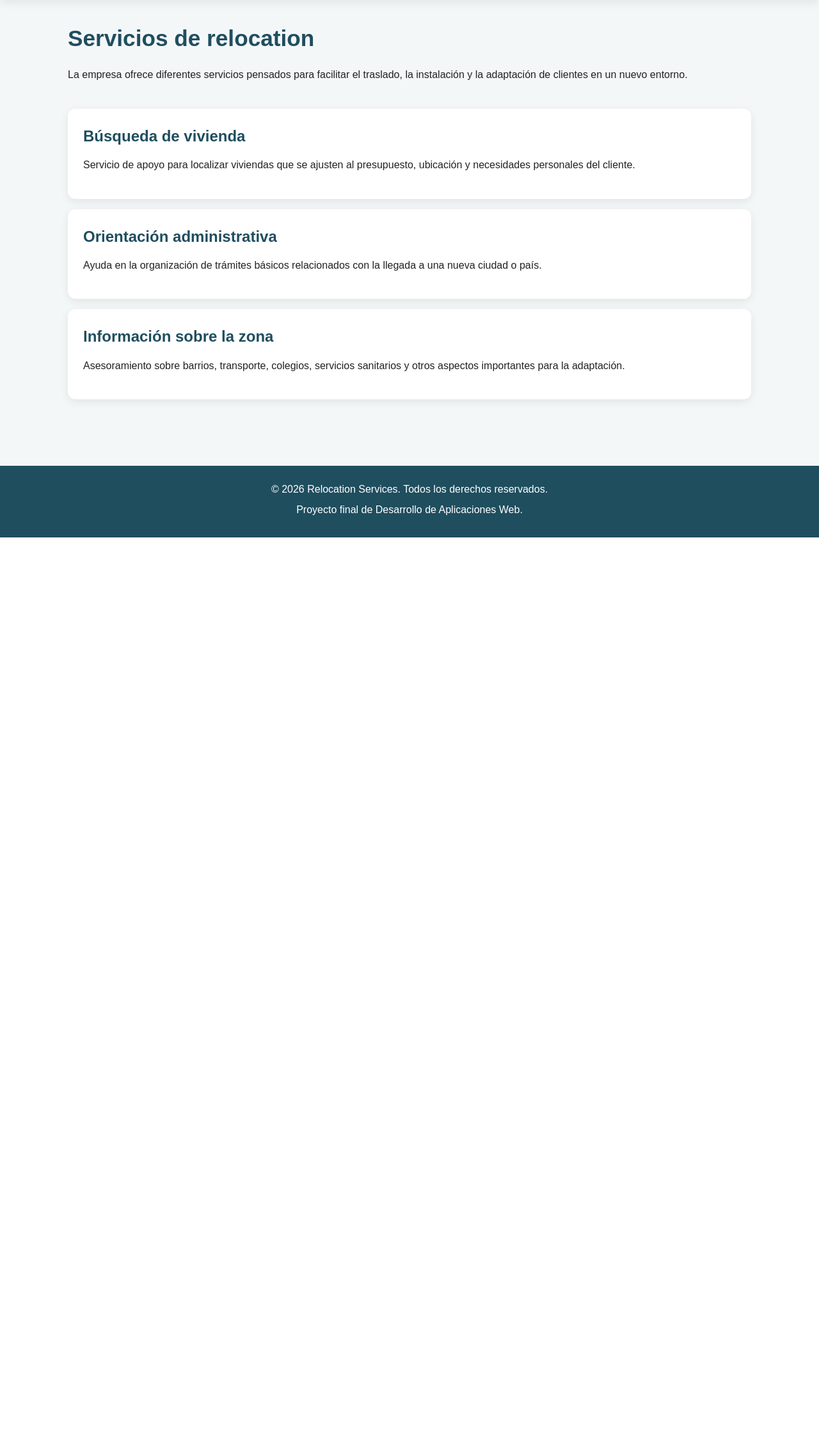
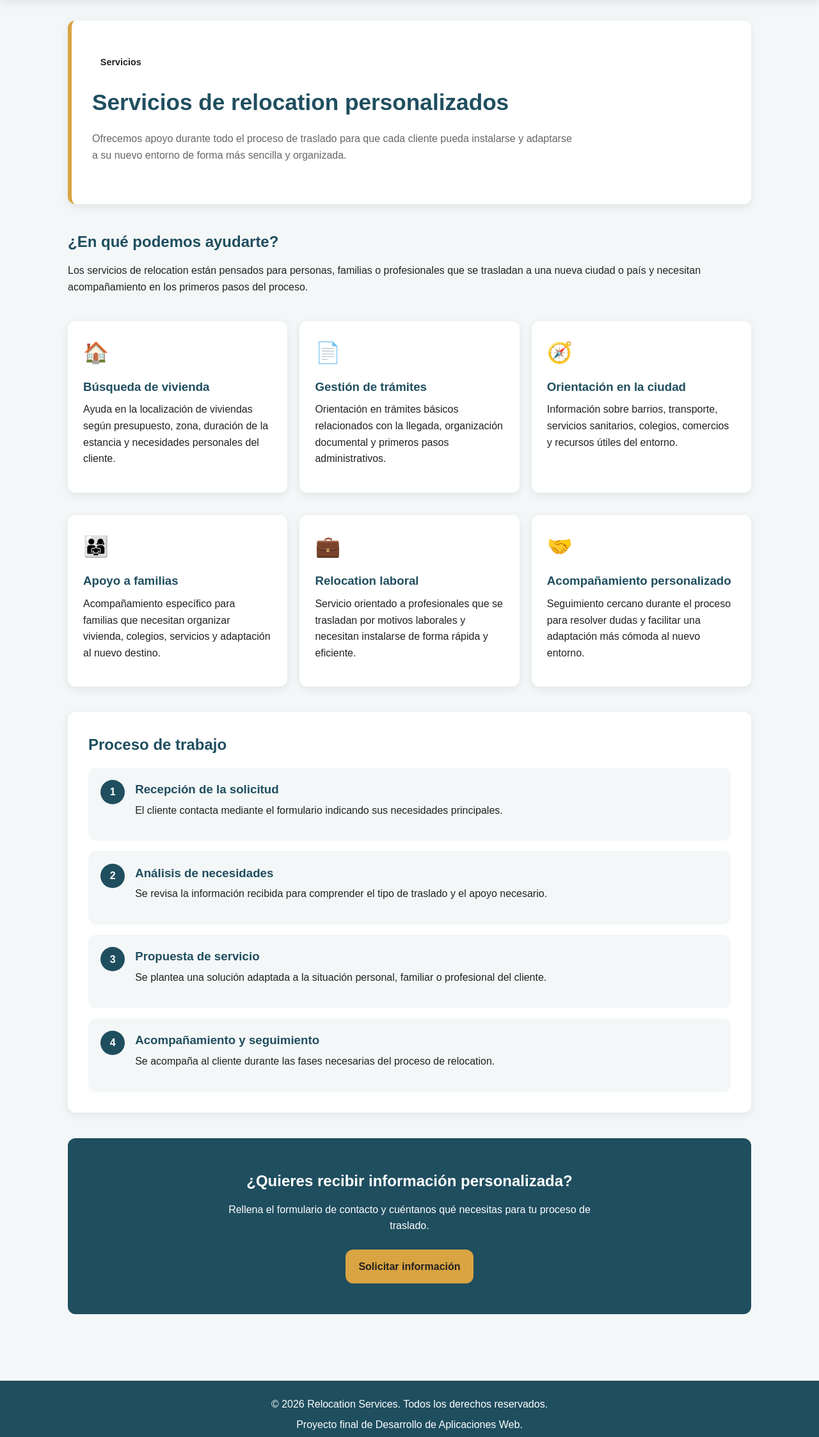
Before and after one commit to githacker2005/Proyectofinal, a PHP site: page /servicios.php in a window 1280 px wide. Shown: the part 146-2392 px from the top of the page at 64% size. Before the commit the page ends 986 px from the top, so only its background shows below. Run offline with PHP 8.4, Linux system fonts and the light colour scheme.

Commit message:
Crear página de servicios de relocation

```diff
--- a/css/style.css
+++ b/css/style.css
@@ -406,3 +406,101 @@ footer p {
         text-align: center;
     }
 }
+/* =========================
+   PÁGINA DE SERVICIOS
+========================= */
+
+.page-hero {
+    background-color: var(--color-blanco);
+    padding: 3rem 2rem;
+    border-radius: var(--borde-redondeado);
+    box-shadow: var(--sombra-suave);
+    border-left: 6px solid var(--color-acento);
+}
+
+.page-hero p {
+    max-width: 750px;
+    color: var(--color-texto-suave);
+}
+
+.services-grid {
+    display: grid;
+    grid-template-columns: repeat(3, 1fr);
+    gap: 1.2rem;
+    margin-top: 1.5rem;
+}
+
+.service-card {
+    transition: transform 0.2s ease, box-shadow 0.2s ease;
+}
+
+.service-card:hover {
+    transform: translateY(-4px);
+    box-shadow: 0 8px 22px rgba(0, 0, 0, 0.12);
+}
+
+.service-icon {
+    display: inline-block;
+    font-size: 2rem;
+    margin-bottom: 0.8rem;
+}
+
+.service-process {
+    background-color: var(--color-blanco);
+    padding: 2rem;
+    border-radius: var(--borde-redondeado);
+    box-shadow: var(--sombra-suave);
+}
+
+.timeline {
+    display: grid;
+    gap: 1rem;
+    margin-top: 1rem;
+}
+
+.timeline-item {
+    display: grid;
+    grid-template-columns: auto 1fr;
+    gap: 1rem;
+    align-items: flex-start;
+    background-color: var(--color-secundario);
+    padding: 1.2rem;
+    border-radius: var(--borde-redondeado);
+}
+
+.timeline-item span {
+    width: 38px;
+    height: 38px;
+    background-color: var(--color-principal);
+    color: var(--color-blanco);
+    border-radius: 50%;
+    display: grid;
+    place-items: center;
+    font-weight: bold;
+}
+
+.timeline-item h3 {
+    margin-bottom: 0.3rem;
+}
+
+/* Responsive servicios */
+
+@media (max-width: 900px) {
+    .services-grid {
+        grid-template-columns: 1fr 1fr;
+    }
+}
+
+@media (max-width: 600px) {
+    .page-hero {
+        padding: 2rem 1.2rem;
+    }
+
+    .services-grid {
+        grid-template-columns: 1fr;
+    }
+
+    .timeline-item {
+        grid-template-columns: 1fr;
+    }
+}
--- a/servicios.php
+++ b/servicios.php
@@ -3,38 +3,124 @@ $pageTitle = "Servicios - Relocation Services";
 include "includes/header.php";
 ?>
 
-<section>
-    <h1>Servicios de relocation</h1>
+<section class="page-hero">
+    <span class="hero-label">Servicios</span>
+    <h1>Servicios de relocation personalizados</h1>
     <p>
-        La empresa ofrece diferentes servicios pensados para facilitar el traslado,
-        la instalación y la adaptación de clientes en un nuevo entorno.
+        Ofrecemos apoyo durante todo el proceso de traslado para que cada cliente pueda
+        instalarse y adaptarse a su nuevo entorno de forma más sencilla y organizada.
     </p>
 </section>
 
 <section>
-    <article>
-        <h2>Búsqueda de vivienda</h2>
+    <h2>¿En qué podemos ayudarte?</h2>
     <p>
-            Servicio de apoyo para localizar viviendas que se ajusten al presupuesto,
-            ubicación y necesidades personales del cliente.
+        Los servicios de relocation están pensados para personas, familias o profesionales
+        que se trasladan a una nueva ciudad o país y necesitan acompañamiento en los
+        primeros pasos del proceso.
+    </p>
+
+    <div class="services-grid">
+        <article class="service-card">
+            <span class="service-icon">🏠</span>
+            <h3>Búsqueda de vivienda</h3>
+            <p>
+                Ayuda en la localización de viviendas según presupuesto, zona, duración
+                de la estancia y necesidades personales del cliente.
             </p>
         </article>
 
-    <article>
-        <h2>Orientación administrativa</h2>
+        <article class="service-card">
+            <span class="service-icon">📄</span>
+            <h3>Gestión de trámites</h3>
             <p>
-            Ayuda en la organización de trámites básicos relacionados con la llegada
-            a una nueva ciudad o país.
+                Orientación en trámites básicos relacionados con la llegada, organización
+                documental y primeros pasos administrativos.
             </p>
         </article>
 
-    <article>
-        <h2>Información sobre la zona</h2>
+        <article class="service-card">
+            <span class="service-icon">🧭</span>
+            <h3>Orientación en la ciudad</h3>
             <p>
-            Asesoramiento sobre barrios, transporte, colegios, servicios sanitarios
-            y otros aspectos importantes para la adaptación.
+                Información sobre barrios, transporte, servicios sanitarios, colegios,
+                comercios y recursos útiles del entorno.
             </p>
         </article>
+
+        <article class="service-card">
+            <span class="service-icon">👨‍👩‍👧</span>
+            <h3>Apoyo a familias</h3>
+            <p>
+                Acompañamiento específico para familias que necesitan organizar vivienda,
+                colegios, servicios y adaptación al nuevo destino.
+            </p>
+        </article>
+
+        <article class="service-card">
+            <span class="service-icon">💼</span>
+            <h3>Relocation laboral</h3>
+            <p>
+                Servicio orientado a profesionales que se trasladan por motivos laborales
+                y necesitan instalarse de forma rápida y eficiente.
+            </p>
+        </article>
+
+        <article class="service-card">
+            <span class="service-icon">🤝</span>
+            <h3>Acompañamiento personalizado</h3>
+            <p>
+                Seguimiento cercano durante el proceso para resolver dudas y facilitar
+                una adaptación más cómoda al nuevo entorno.
+            </p>
+        </article>
+    </div>
+</section>
+
+<section class="service-process">
+    <h2>Proceso de trabajo</h2>
+
+    <div class="timeline">
+        <div class="timeline-item">
+            <span>1</span>
+            <div>
+                <h3>Recepción de la solicitud</h3>
+                <p>El cliente contacta mediante el formulario indicando sus necesidades principales.</p>
+            </div>
+        </div>
+
+        <div class="timeline-item">
+            <span>2</span>
+            <div>
+                <h3>Análisis de necesidades</h3>
+                <p>Se revisa la información recibida para comprender el tipo de traslado y el apoyo necesario.</p>
+            </div>
+        </div>
+
+        <div class="timeline-item">
+            <span>3</span>
+            <div>
+                <h3>Propuesta de servicio</h3>
+                <p>Se plantea una solución adaptada a la situación personal, familiar o profesional del cliente.</p>
+            </div>
+        </div>
+
+        <div class="timeline-item">
+            <span>4</span>
+            <div>
+                <h3>Acompañamiento y seguimiento</h3>
+                <p>Se acompaña al cliente durante las fases necesarias del proceso de relocation.</p>
+            </div>
+        </div>
+    </div>
+</section>
+
+<section class="cta-section">
+    <h2>¿Quieres recibir información personalizada?</h2>
+    <p>
+        Rellena el formulario de contacto y cuéntanos qué necesitas para tu proceso de traslado.
+    </p>
+    <a href="contacto.php" class="btn-primary">Solicitar información</a>
 </section>
 
 <?php
```
Lines whose indentation alone changed are shown as unchanged.
